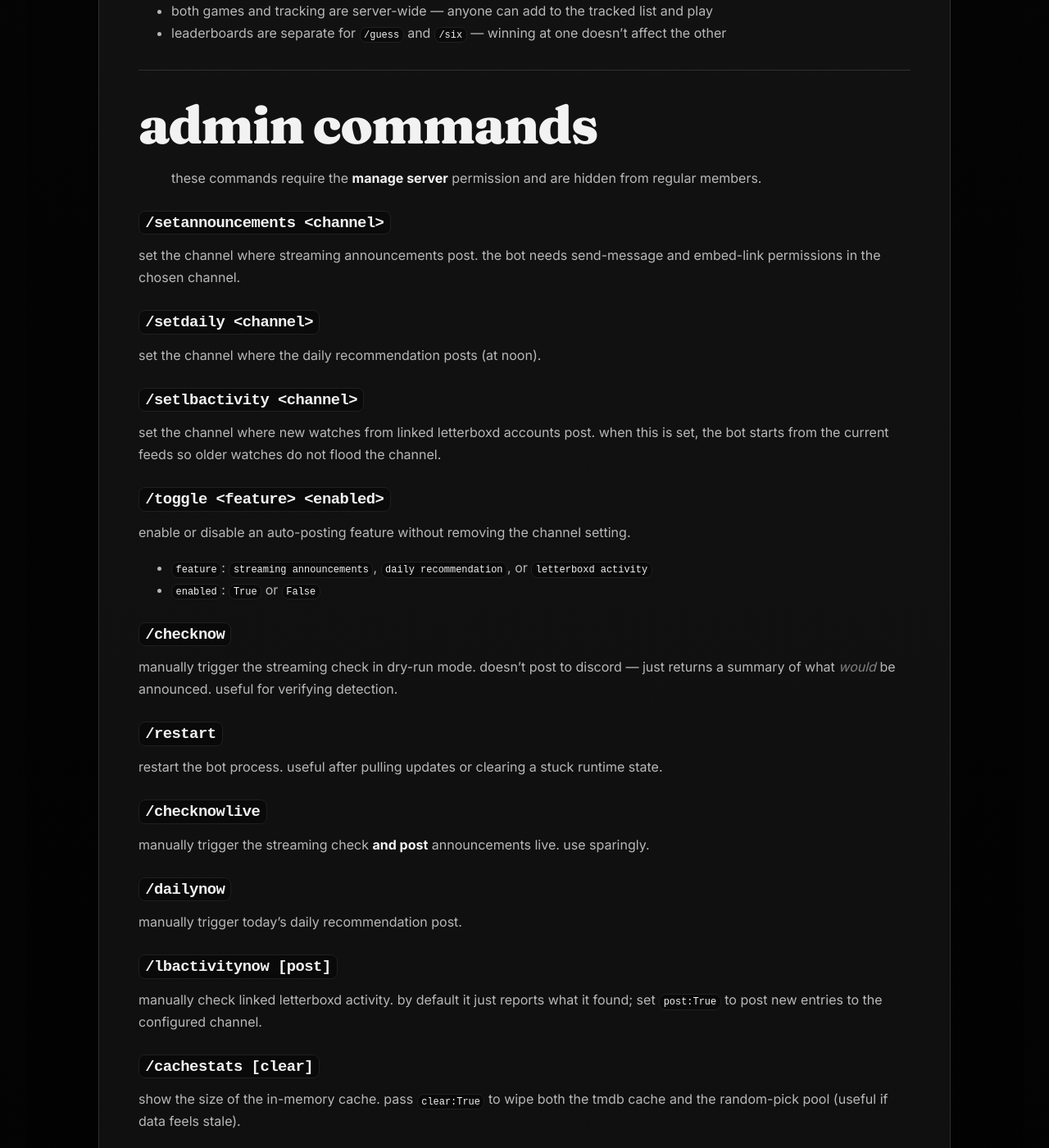
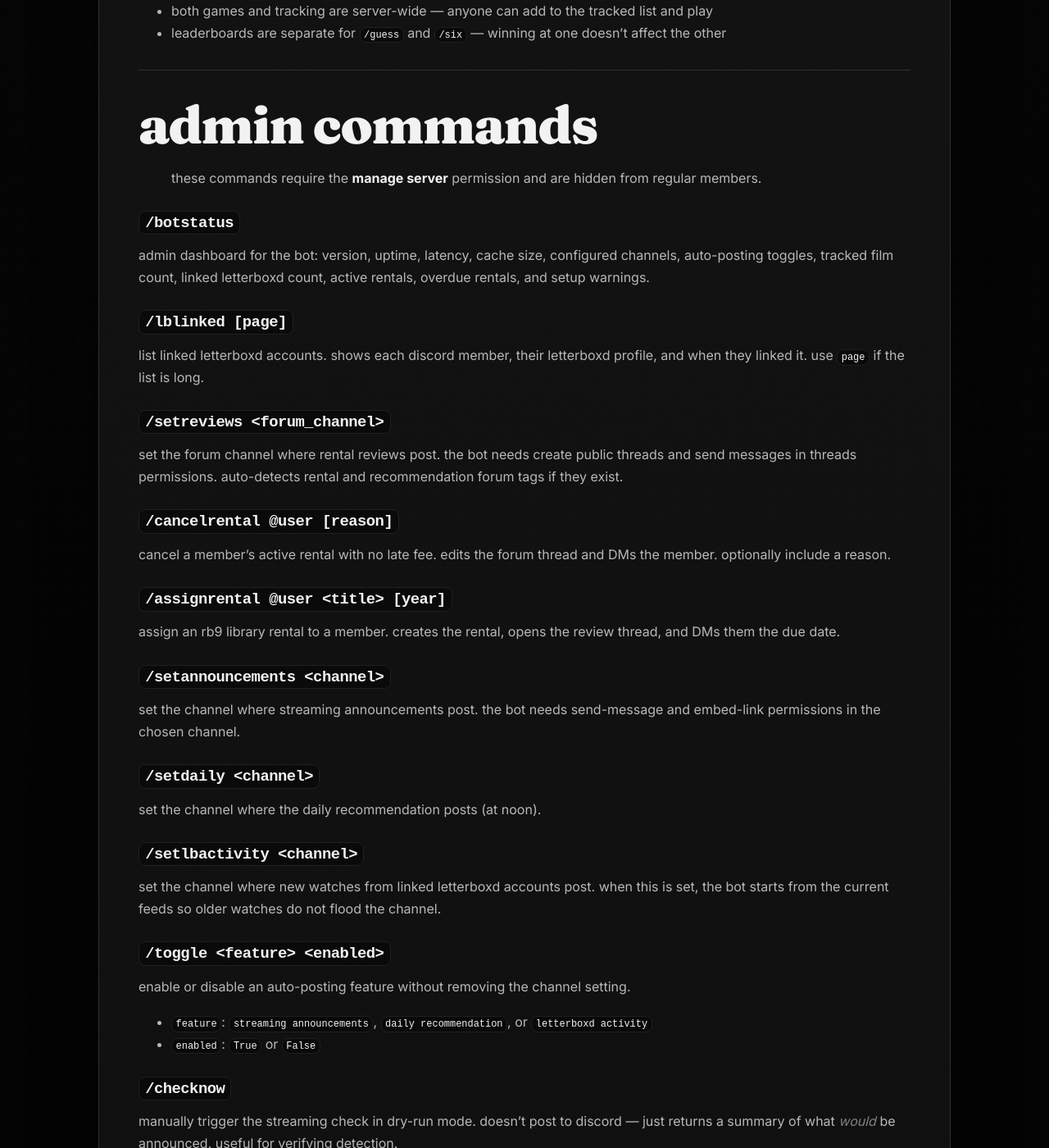
Before and after one commit to rupertosandez/sucklingsite, a Jekyll site: the page built from COMMANDS.md, in a window 1280 px wide and 1400 px high, scrolled down 8790 px. Shown: the whole window at 82% size. Built offline with Jekyll 4.4.1, drawn with Linux system fonts in a browser that asks for light colours; some of the changed text lies outside the part shown.

Commit message:
Document admin dashboard update

```diff
--- a/COMMANDS.md
+++ b/COMMANDS.md
@@ -315,6 +315,21 @@ the streaming feature only announces films hitting digital for the first time
 
 > these commands require the **manage server** permission and are hidden from regular members.
 
+### `/botstatus`
+admin dashboard for the bot: version, uptime, latency, cache size, configured channels, auto-posting toggles, tracked film count, linked letterboxd count, active rentals, overdue rentals, and setup warnings.
+
+### `/lblinked [page]`
+list linked letterboxd accounts. shows each discord member, their letterboxd profile, and when they linked it. use `page` if the list is long.
+
+### `/setreviews <forum_channel>`
+set the forum channel where rental reviews post. the bot needs create public threads and send messages in threads permissions. auto-detects rental and recommendation forum tags if they exist.
+
+### `/cancelrental @user [reason]`
+cancel a member's active rental with no late fee. edits the forum thread and DMs the member. optionally include a reason.
+
+### `/assignrental @user <title> [year]`
+assign an rb9 library rental to a member. creates the rental, opens the review thread, and DMs them the due date.
+
 ### `/setannouncements <channel>`
 set the channel where streaming announcements post. the bot needs send-message and embed-link permissions in the chosen channel.
 
@@ -343,7 +358,7 @@ manually trigger the streaming check **and post** announcements live. use sparin
 manually trigger today's daily recommendation post.
 
 ### `/lbactivitynow [post]`
-manually check linked letterboxd activity. by default it just reports what it found; set `post:True` to post new entries to the configured channel.
+manually check linked letterboxd activity. by default it reports what it found and how much is recent enough to post; set `post:True` to post entries from the last 60 minutes only.
 
 ### `/cachestats [clear]`
 show the size of the in-memory cache. pass `clear:True` to wipe both the tmdb cache and the random-pick pool (useful if data feels stale).
```
Also changed, not shown: CHANGELOG.md.
